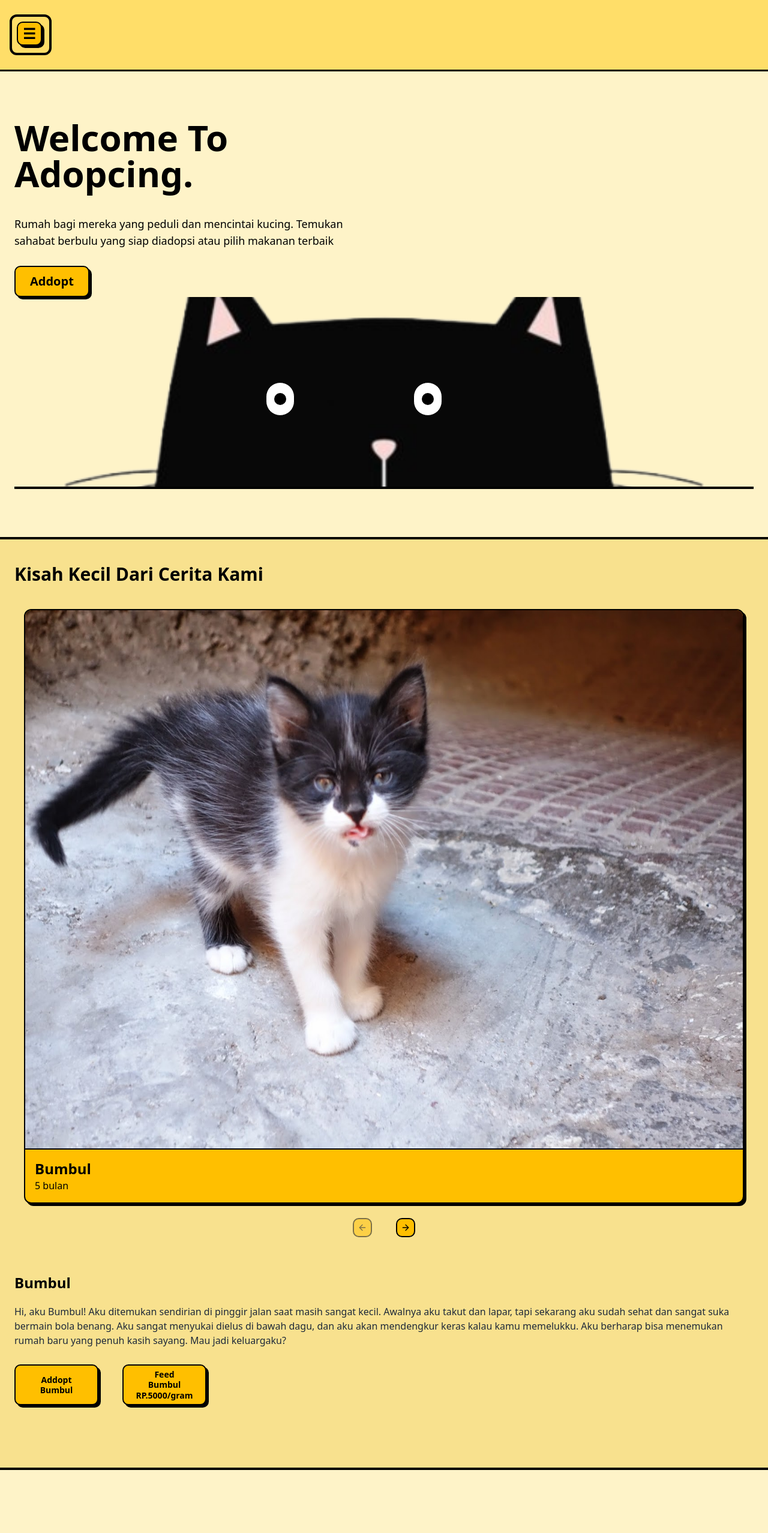
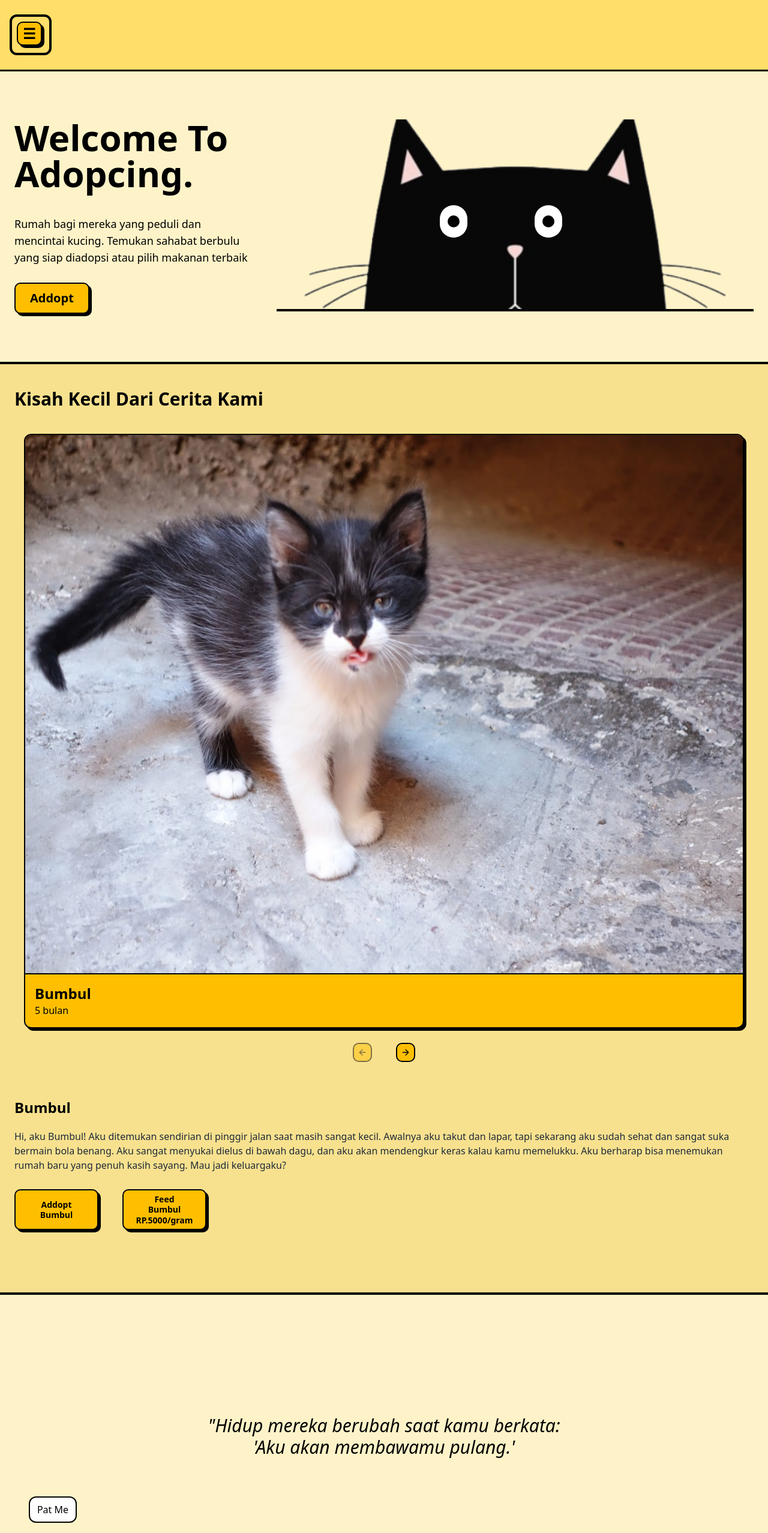
Before and after one commit to imAbizars/adopcing.v1, a React (Vite) app: page / in a window 1280 px wide. Shown: the top 2555 px of the page at 60% size. Built offline with nearby package versions, Linux system fonts and the light colour scheme.

Commit message:
refactor(home): clean up layout and improve code readability

```diff
--- a/src/pages/Home.jsx
+++ b/src/pages/Home.jsx
@@ -3,33 +3,29 @@ import HeroText from "@/components/homepage/HeroText"
 import CatImageWithEyes from "@/components/homepage/ImageCatEyes"
 import Carousel from "@/components/homepage/Carousel"
 import HeroText2 from "@/components/homepage/HeroText2"
+import HeroText3 from "@/components/homepage/HeroText3"
 import { carousellist } from "@/components/homepage/Corousellist"
-import HeroText3 from "@/components/homepage/HeroText3"
 
 export default function Home({ eyeRefs }) {
   const [selectedCat, setSelectedCat] = useState(carousellist[0])
 
   return (
     <div className="min-h-screen">
-      {/* section 1 */}
-      <section className="flex flex-col px-6 pt-20 sm:space-x-10 pb-20 border-b-4">
+      {/* Section 1: Hero */}
+      <section className="flex flex-col sm:flex-row px-6 pt-20 pb-20 border-b-4 sm:space-x-10">
         <HeroText />
         <CatImageWithEyes eyeRefs={eyeRefs} />
       </section>
 
-      {/* section 2 */}
-      <section className="flex flex-col pb-20 pt-10 bg-secondary-background border-b-4 ">
-        <div className="">
-          <Carousel onSlideChange={setSelectedCat} />
-        </div>
-        <div>
-          <HeroText2
-          cat={selectedCat}
-          key={selectedCat.id}/>
-        </div>
+      {/* Section 2: Carousel & Info */}
+      <section className="flex flex-col pb-20 pt-10 bg-secondary-background border-b-4">
+        <Carousel onSlideChange={setSelectedCat} />
+        <HeroText2 cat={selectedCat} />
       </section>
-      <section className="bg-background flex sm:flex-row pb-10 ">
-        <HeroText3/>
+
+      {/* Section 3: Additional Info */}
+      <section className="bg-background flex sm:flex-row pb-10">
+        <HeroText3 />
       </section>
     </div>
   )
```
